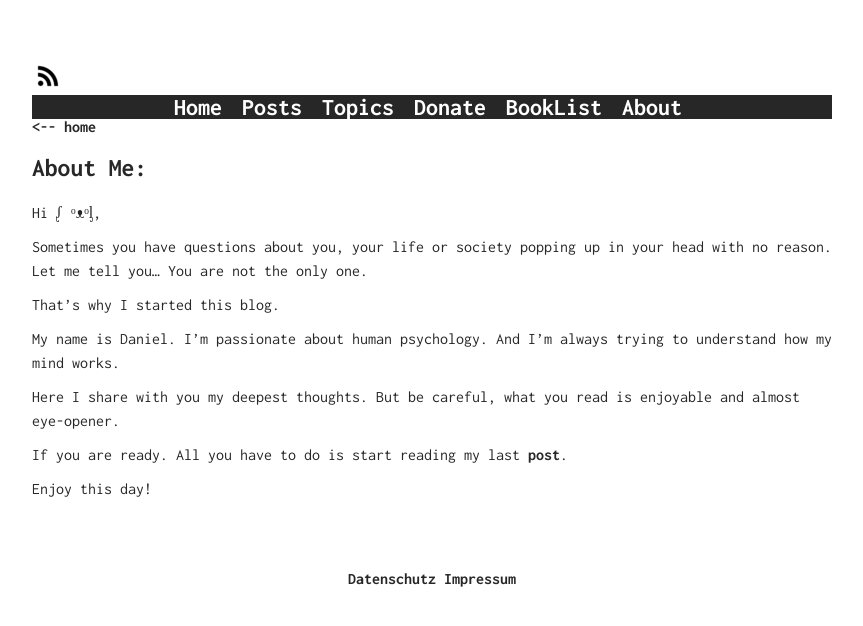
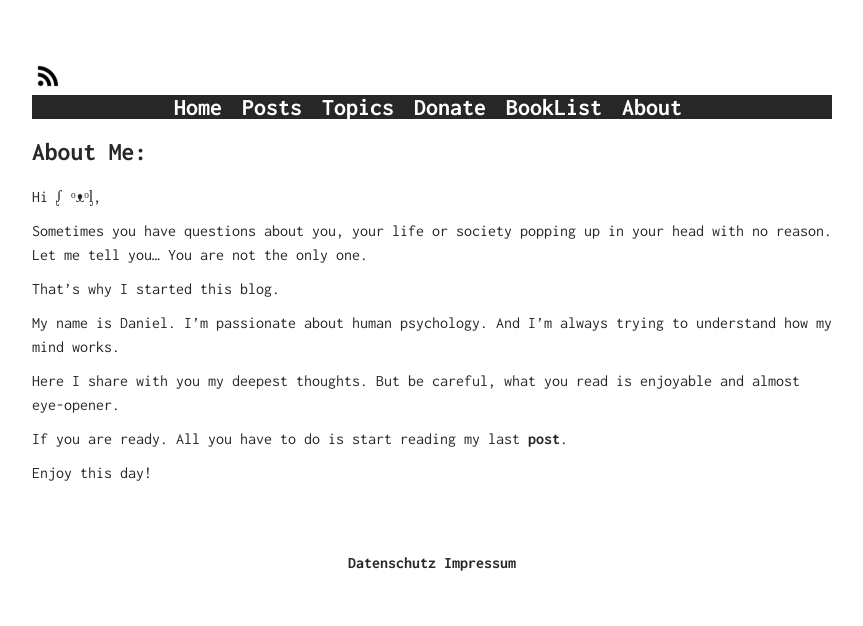
Before and after one commit to daleonpz/baremetallics, a Jekyll site: the page built from me/index.md, in a window 1280 px wide. Shown: the top 626 px of the page, without its empty margins (208-1071 px from the left). Built offline with Jekyll 4.4.1, drawn with Linux system fonts in a browser that asks for light colours; a script that is not in the unit is left out.

Commit message:
update about

```diff
--- a/_layouts/about.html
+++ b/_layouts/about.html
@@ -3,7 +3,6 @@ layout: default
 ---
 
 <div class="about">
-    <a class="about__back" href="/">&lt;-- home</a>
     <h1 class="about__title">About Me:</h1>
     <div class="about__content">
         {{ content }}
```
